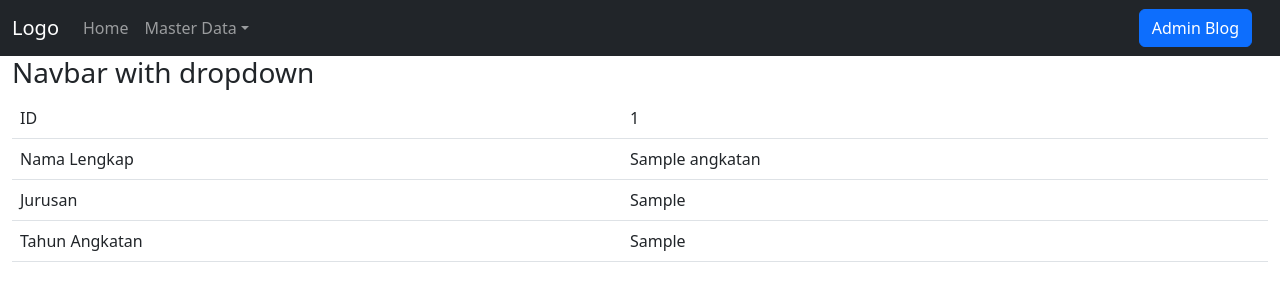
After one commit to rifqmd/pemweb, a PHP site: page /view-detail-mahasiswa.php?id=1 in a window 1280 px wide. The commit adds this page. Shown: the top 301 px of the page. Run offline with PHP 8.4, Linux system fonts and the light colour scheme; tables that the repository leaves empty or names only in its code hold one stand-in row (values such as "Sample post").

Commit message:
update web-22

```diff
--- /dev/null
+++ b/tugas/web22/admin/view-detail-mahasiswa.php
@@ -0,0 +1,70 @@
+<!DOCTYPE html>
+<html lang="en">
+
+<head>
+    <meta name="viewport" content="width=device-width, initial-scale=1.0">
+    <title>Home</title>
+    <link href="https://cdn.jsdelivr.net/npm/bootstrap@5.2.0/dist/css/bootstrap.min.css" rel="stylesheet">
+    <script src="https://cdn.jsdelivr.net/npm/bootstrap@5.2.0/dist/js/bootstrap.bundle.min.js"></script>
+</head>
+
+<body>
+
+    <?php
+        require_once "menu.php";
+        require_once "koneksi.php";
+
+
+
+        $id = $_GET['id'];
+        $querySQL = "SELECT * from angkatan WHERE id=$id";
+        $execSQL = mysqli_query($koneksi,$querySQL);
+
+        // cek data
+        $nama = '-';
+        $jurusan = '-';
+        $tahun = '-';
+        if(mysqli_num_rows($execSQL) > 0) {
+            while ($row = mysqli_fetch_assoc($execSQL)) {
+
+                //ambil data
+                // $id = $row['id'];
+                $viewNama = $row['nama'];
+                $viewJurusan = $row['jurusan'];
+                $viewTahun = $row['tahun'];
+            }
+        }
+    ?>
+
+    <div class="container-fluid mt-03">
+        <h3>Navbar with dropdown</h3>
+        <table class="table table-hover">
+            <thead>
+                <tr>
+                    <td>ID</td>
+                    <td><?php echo $id; ?></td>
+                </tr>
+            </thead>
+            <tbody>
+                <tr>
+                    <td>Nama Lengkap</td>
+                    <td><?php echo $viewNama; ?></td>
+                </tr>
+            </tbody>
+            <tbody>
+                <tr>
+                    <td>Jurusan</td>
+                    <td><?php echo $viewJurusan; ?></td>
+                </tr>
+            </tbody>
+            <tbody>
+                <tr>
+                    <td>Tahun Angkatan</td>
+                    <td><?php echo $viewTahun; ?></td>
+                </tr>
+            </tbody>
+        </table>
+    </div>
+</body>
+
+</html>
```
Also changed, not shown: tugas/web22/admin/view-data-mahasiswa.php (+14 -7 lines).
